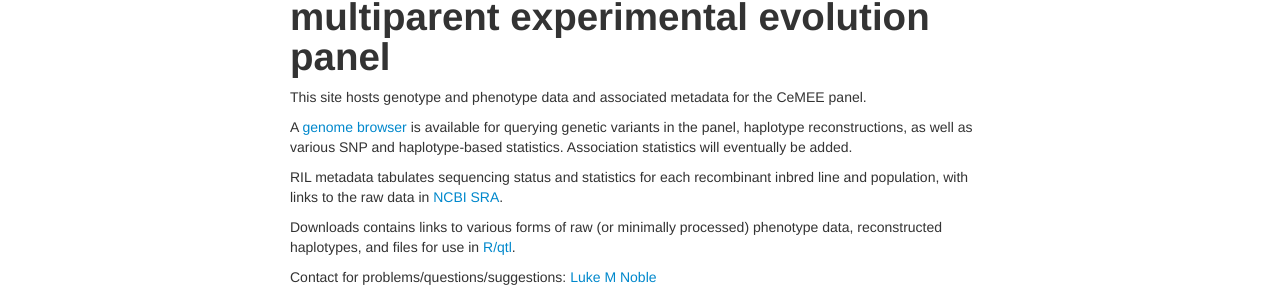
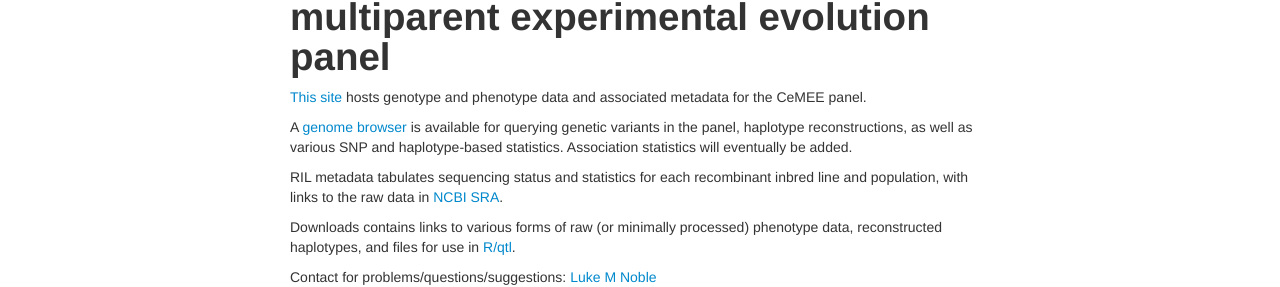
Before and after one commit to lukemn/cemee, a Jekyll site: the page built from index.md, in a window 1280 px wide. Shown: the part 245-532 px from the top of the page. Built offline with Jekyll 4.4.1, drawn with Linux system fonts in a browser that asks for light colours; our own code applies the rules of GitHub Pages for plain Markdown files; part of the change alters nothing that is shown.

```diff
--- a/index.md
+++ b/index.md
@@ -1,7 +1,7 @@
 Resources for the *C. elegans* multiparent experimental evolution panel
 =======================================================================
 
-This site hosts genotype and phenotype data and associated metadata for the CeMEE panel.
+[This site](http://lukemn.github.io/cemee) hosts genotype and phenotype data and associated metadata for the CeMEE panel.
 
 A [genome browser](https://lukemn.github.io/cemee_jbrowse) is available for querying genetic variants in the panel, haplotype reconstructions, as well as various SNP and haplotype-based statistics. Association statistics will eventually be added.
 
```
